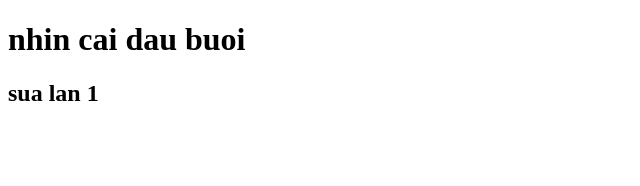
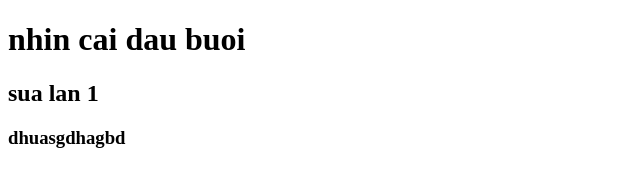
Before and after one commit to nguyenvanthao141192/duan5, a plain HTML site: page index.html in a window 1280 px wide. Shown: the whole page, without its empty margins (0-640 px from the left). Drawn offline with Linux system fonts and the light colour scheme.

Commit message:
sua lan 3

```diff
--- a/index.html
+++ b/index.html
@@ -8,5 +8,6 @@
   <body>
     <h1>nhin cai dau buoi</h1>
     <h2>sua lan 1</h2>
+    <h3>dhuasgdhagbd</h3>
   </body>
 </html>
```
